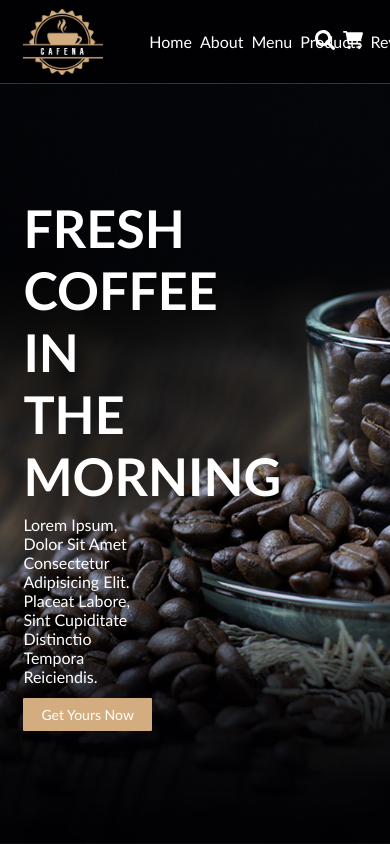
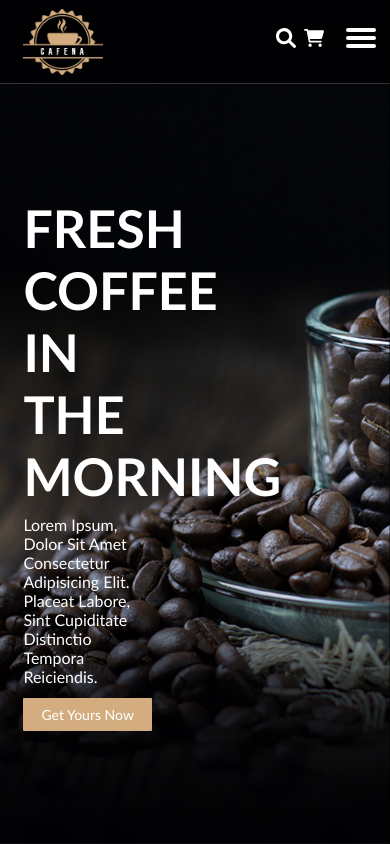
Before and after one commit to itsDonya/Cafena-reactapp, a React (Create React App) app: page / in a window 390 px wide. Shown: the top 844 px of the page. Built offline with nearby package versions, Linux system fonts and the light colour scheme.

Commit message:
Header got responsive

```diff
--- a/src/App.js
+++ b/src/App.js
@@ -1,5 +1,5 @@
 import React, {Component} from "react";
-import Header from "./components/Header";
+import {Header} from "./components/Header";
 import Banner from "./components/Banner";
 import About from "./components/About";
 import Menu from "./components/Menu";
@@ -8,11 +8,13 @@ import Reviews from "./components/Reviews";
 import Contact from "./components/Contact";
 import Blogs from "./components/Blogs";
 import Footer from "./components/Footer";
+// import { StyleRoot } from "styled-components";
 
 class App extends Component {
     render() {
         return(
             <>
+                {/* <StyleRoot> */}
                     <Header/>
                     <main>
                         <Banner/>
@@ -24,6 +26,7 @@ class App extends Component {
                         <Blogs/>
                         <Footer/>
                     </main>
+                {/* </StyleRoot> */}
             </>
         )
     }
--- /dev/null
+++ b/src/components/Hamburger.js
@@ -0,0 +1,69 @@
+import React, { Component } from "react";
+import Navbar from "./Navbar";
+import styled from "styled-components";
+
+const Burger = styled.div`
+    width: 30px;
+    height: 30px;
+    position: absolute;
+    top: 24px;
+    right: 14px;
+    display: none;
+    @media (max-width: 768px) {
+        display: block;
+        z-index: 25;
+        &:hover {
+            cursor: pointer;
+            div {
+                background-color: #d3ad7f;
+            }
+        }
+        div {
+            width: 30px;
+            height: 4px;
+            margin: 4px 0;
+            border-radius: 10px;
+            background-color: white;
+            transition: all .2s ease-in-out;
+            transform-origin: 4px;
+            &:nth-child(1) {
+                transform: ${props => props.open ? "rotate(45deg)" : "rotate(0)"};
+            }
+            &:nth-child(2) {
+                opacity: ${props => props.open ? "0" : "1"};
+                transform: ${props => props.open ? "translateX(-100%)" : "translateX(0)"};
+            }
+            &:nth-child(3) {
+                transform: ${props => props.open ? "rotate(-45deg)" : "rotate(0)"};
+            }
+        }
+    }
+`
+
+class Hamburger extends Component {
+    constructor() {
+        super();
+        this.state = {
+            open: false
+        }
+    }
+    clickHandler = () => {
+        this.setState({
+            open: !this.state.open
+        })
+    }
+    render() {
+        return(
+            <>
+                <Burger onClick={this.clickHandler} open={this.state.open}>
+                    <div></div>
+                    <div></div>
+                    <div></div>
+                </Burger>
+                <Navbar open={this.state.open}/>
+            </>
+        )
+    }
+}
+
+export default Hamburger;
--- a/src/components/Header.js
+++ b/src/components/Header.js
@@ -4,8 +4,10 @@ import Logo from "../img/logo/logo.png"
 import { Cart } from "./Icons";
 import { Search } from "./Icons";
 import styles from "./Header.module.css";
+import styled from "styled-components";
+import Hamburger from "./Hamburger";
 
-class MenuItem extends react.Component {
+export default class TopLinks extends react.Component {
     render() {
         return(
             <li><a href={this.props.href}>{this.props.linkName}</a></li>
@@ -13,30 +15,33 @@ class MenuItem extends react.Component {
     }
 }
 
+const TheHeader = styled.header`
+    width: 100vw;
+    height: 10vh;
+    background-color: #010103;
+    // display: none;
+    display: flex;
+    justify-content: space-between;
+    align-items: center;
+    position: fixed;
+    top: 0;
+    border-bottom: 1px solid #373333;
+    z-index: 10;
+`
+
 const Header = () => {
     return(
-        <header>
+        <TheHeader>
             <img className={styles.logo} src={Logo} alt="Cafena Logo"/>
 
-            <nav className={styles.top_nav}>
-                <ul>
-                    <MenuItem href="#" linkName="Home" />
-                    <MenuItem href="#about" linkName="About" />
-                    <MenuItem href="#menu" linkName="Menu" />
-                    <MenuItem href="#products" linkName="Products" />
-                    <MenuItem href="#review" linkName="Review" />
-                    <MenuItem href="#contact" linkName="Contact" />
-                    <MenuItem href="#blogs" linkName="Blogs" />
-                </ul>
-            </nav>
-
+            <Hamburger/>
 
             <div className={styles.top_icons}>
                 <Search/>
                 <Cart/>
             </div>
-        </header>
+        </TheHeader>
     )
 }
 
-export default Header;
+export {Header};
--- a/src/components/Header.module.css
+++ b/src/components/Header.module.css
@@ -1,46 +1,5 @@
-header {
-    width: 100vw;
-    height: 10vh;
-    background-color: #010103;
-    display: flex;
-    justify-content: space-between;
-    align-items: center;
-    position: fixed;
-    top: 0;
-    border-bottom: 1px solid #373333;
-    z-index: 10;
-}
-
 .logo {
     width: 80px;
-}
-
-.top_nav {
-    display: flex;
-    width: 36%;
-}
-
-.top_nav ul {
-    width: 100%;
-    display: flex;
-    justify-content: space-between;
-    align-items: center;
-    list-style: none;
-}
-
-.top_nav a {
-    color: white;
-    text-decoration: none;
-    width: 86px;
-    text-align: center;
-    padding: 0 4px;
-}
-
-.top_nav a:hover {
-    color: #d3ad7f;
-    border-bottom: 1px solid #d3ad7f;
-    padding-bottom: 6px;
-    transition: all .3s ease-in-out;
 }
 
 .top_icons svg {
@@ -48,6 +7,7 @@ header {
     height: 20px;
     fill: white;
     margin: 0 4px;
+    transition: all .2s ease-in-out;
 }
 
 .top_icons svg:hover {
@@ -55,3 +15,11 @@ header {
     transform: scale(1.2);
     cursor: pointer;
 }
+
+@media (max-width: 768px) {
+    .top_icons {
+        position: absolute;
+        top: 28px;
+        right: 62px;
+    }
+}
--- /dev/null
+++ b/src/components/Navbar.js
@@ -0,0 +1,110 @@
+import React from "react";
+import styled from "styled-components";
+import TopLinks from "./Header";
+
+const Nav = styled.nav`
+    width: 500px;
+    position: absolute;
+    top: 32px;
+    left: 500px;
+    display: flex;
+    justify-content: space-between;
+    align-items: center;
+    margin: 0;
+    z-index: 20;
+    ul {
+        width: 100%;
+        display: flex;
+        justify-content: space-between;
+        align-items: center;
+        list-style: none;
+    }
+    li a {
+        color: white;
+        text-decoration: none;
+        width: 86px;
+        text-align: center;
+        padding: 0 4px;
+        &:hover {
+            color: #d3ad7f;
+            border-bottom: 1px solid #d3ad7f;
+            padding-bottom: 6px;
+            transition: all .3s ease-in-out;
+        }
+    }
+    @media (max-width: 1270px) {
+        left:400px
+    }
+    @media (max-width: 1085px) {
+        left:320px
+    }
+    @media (max-width: 950px) {
+        left: 250px
+    }
+    @media (max-width: 870px) {
+        width: 400px;
+        left: 250px
+    }
+    @media (max-width: 768px) {
+        width: 44vw;
+        height: 100vh;
+        position: fixed;
+        top: 0;
+        right: 0;
+        left: auto;
+        background-color: #000000;
+        padding: 4rem 18px;
+        transform: ${(props) => props.open ? "translateX(0)" : "translateX(100%)"};
+        ul {
+            height: 100%;
+            flex-direction: column;
+            align-items: start;
+            justify-content: flex-start;
+            li {
+                width: 100%;
+                height: 62px;
+                border-radius: 6px;
+                background-color: black;
+                margin: 10px 0;
+                padding: 0 8px;
+                display: flex;
+                justify-content: flex-start;
+                align-items: center;
+                box-shadow: 0px -2px 4px #aaaaaa30,
+                0px 1px 8px #aaaaaa20;
+                letter-spacing: 2px;
+                &:hover {
+                    background-color: #d3ad7f;
+                    cursor: pointer;
+                }
+                &:hover a {
+                    color: black;
+                }
+                a {
+                    width: 100%;
+                    color: #ccc;
+                    text-align: start;
+                }
+            }
+        }
+    }
+`
+
+const Navbar = ({open}) => {
+    return(
+        <Nav open={open}>
+            <ul>
+                <TopLinks href="#" linkName="Home" />
+                <TopLinks href="#about" linkName="About" />
+                <TopLinks href="#menu" linkName="Menu" />
+                <TopLinks href="#products" linkName="Products" />
+                <TopLinks href="#review" linkName="Review" />
+                <TopLinks href="#contact" linkName="Contact" />
+                <TopLinks href="#blogs" linkName="Blogs" />
+            </ul>
+        </Nav>
+
+    )
+}
+
+export default Navbar;
```
Lines whose indentation alone changed are shown as unchanged.
